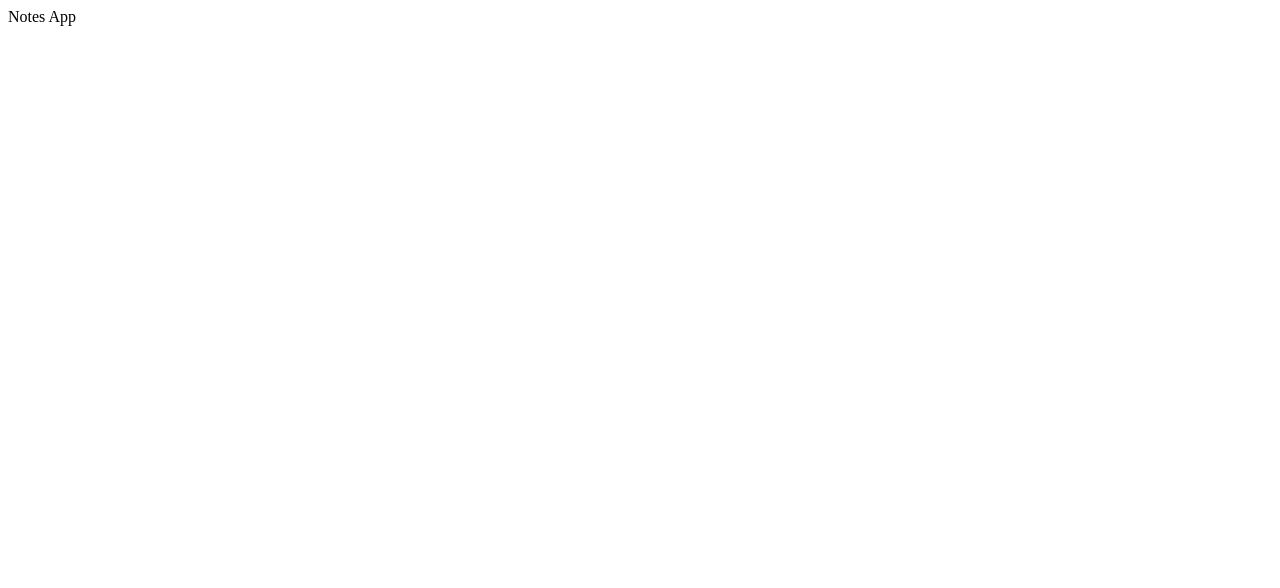
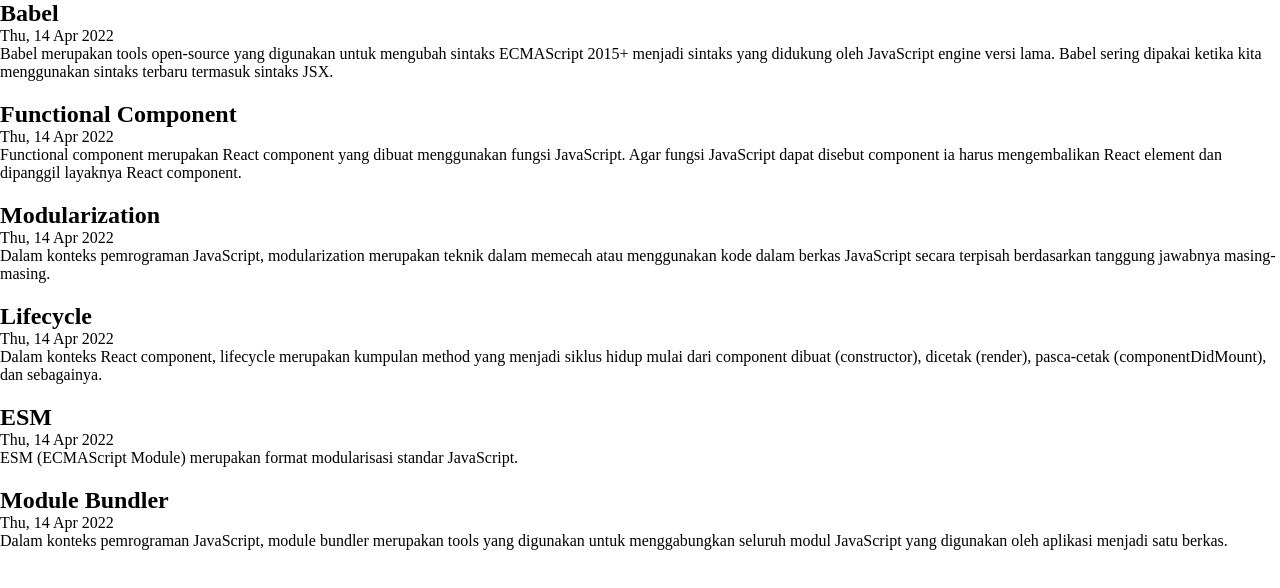
Before and after one commit to arialghifari/notes-app, a React (Create React App) app: page / in a window 1280 px wide. Shown: the top 588 px of the page. Built offline with nearby package versions, Linux system fonts and the light colour scheme.

Commit message:
Show notes

```diff
--- a/src/App.js
+++ /dev/null
@@ -1,5 +0,0 @@
-function App() {
-  return <div>Notes App</div>;
-}
-
-export default App;
--- /dev/null
+++ b/src/components/NoteItem.js
@@ -0,0 +1,13 @@
+import { showFormattedDate } from '../utils';
+
+function NoteItem({ id, title, body, createdAt, archived }) {
+  return (
+    <div className='note-item'>
+      <h2>{title}</h2>
+      <p>{showFormattedDate(createdAt)}</p>
+      <p>{body}</p>
+    </div>
+  );
+}
+
+export default NoteItem;
--- /dev/null
+++ b/src/components/NoteList.js
@@ -0,0 +1,14 @@
+import React from 'react';
+import NoteItem from './NoteItem';
+
+function NoteList({ notes }) {
+  return (
+    <div className='note-list'>
+      {notes.map((note) => (
+        <NoteItem key={note.id} {...note} />
+      ))}
+    </div>
+  );
+}
+
+export default NoteList;
--- /dev/null
+++ b/src/components/NotesApp.js
@@ -0,0 +1,23 @@
+import { Component } from 'react';
+import { getInitialData } from '../utils';
+import NoteList from './NoteList';
+
+export class NotesApp extends Component {
+  constructor(props) {
+    super(props);
+
+    this.state = {
+      notes: getInitialData(),
+    };
+  }
+
+  render() {
+    return (
+      <>
+        <NoteList notes={this.state.notes} />
+      </>
+    );
+  }
+}
+
+export default NotesApp;
--- a/src/index.js
+++ b/src/index.js
@@ -1,6 +1,7 @@
 import React from 'react';
 import ReactDOM from 'react-dom/client';
-import App from './App';
+import NotesApp from './components/NotesApp';
+import './styles/style.css';
 
 const root = ReactDOM.createRoot(document.getElementById('root'));
-root.render(<App />);
+root.render(<NotesApp />);
--- a/src/styles/style.css
+++ b/src/styles/style.css
@@ -3,3 +3,7 @@
   padding: 0;
   box-sizing: border-box;
 }
+
+.note-item {
+  margin-bottom: 20px;
+}
--- a/src/utils/index.js
+++ b/src/utils/index.js
@@ -45,12 +45,12 @@
 
 const showFormattedDate = (date) => {
   const options = {
-    weekday: 'long',
+    weekday: 'short',
     year: 'numeric',
-    month: 'long',
     day: 'numeric',
+    month: 'short',
   };
-  return new Date(date).toLocaleDateString('id-ID', options);
+  return new Date(date).toLocaleDateString(['en-UK'], options);
 };
 
 export { getInitialData, showFormattedDate };
```
